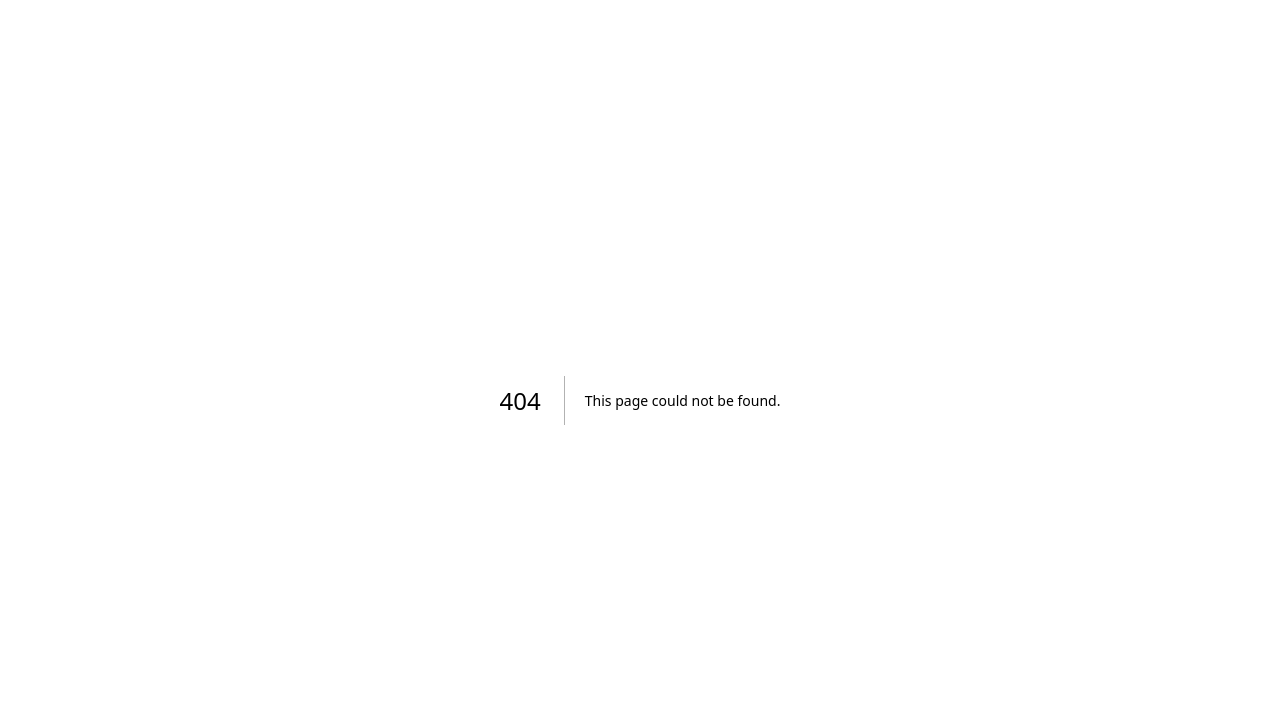
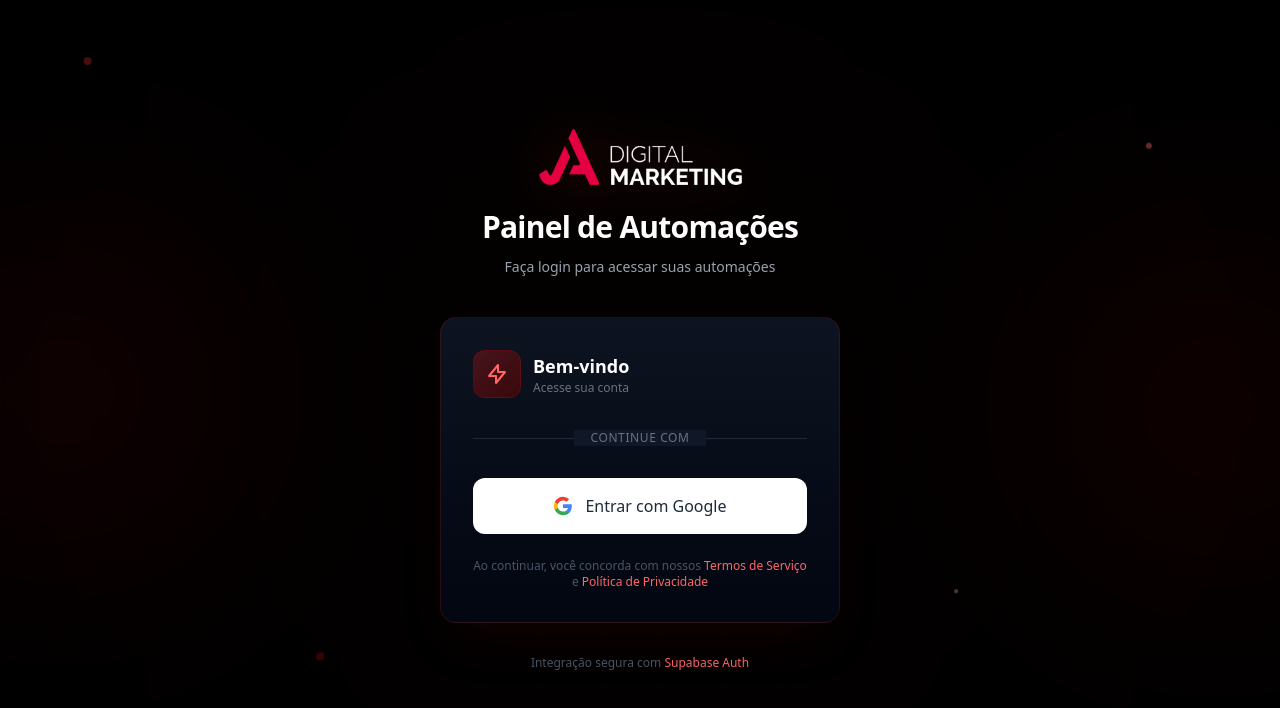
Before and after one commit to PhabloC/automacao-jea, a Next.js app: page /login in a window 1280 px wide. Before the commit this address had no page. Shown: the top 708 px of the page. Built offline with nearby package versions, Linux system fonts and the light colour scheme.

Commit message:
feat: add GoogleIcon to SVG exports

```diff
--- /dev/null
+++ b/app/login/page.tsx
@@ -0,0 +1,5 @@
+import LoginPage from "@/components/login/LoginPage";
+
+export default function Login() {
+  return <LoginPage />;
+}
--- /dev/null
+++ b/components/login/LoginPage.tsx
@@ -0,0 +1,168 @@
+"use client";
+
+import { useState } from "react";
+import { GoogleIcon, LightningIcon, SpinnerIcon } from "@/svg";
+
+export default function LoginPage() {
+  const [isLoading, setIsLoading] = useState(false);
+
+  const handleGoogleLogin = async () => {
+    setIsLoading(true);
+    // TODO: Implementar integração com Supabase
+    // Simular delay para demonstração
+    setTimeout(() => {
+      setIsLoading(false);
+    }, 2000);
+  };
+
+  return (
+    <div className="min-h-screen bg-black flex flex-col items-center justify-center relative overflow-hidden">
+      {/* Background Effects */}
+      <div className="absolute inset-0 overflow-hidden">
+        {/* Gradient orbs */}
+        <div className="absolute top-1/4 -left-32 w-96 h-96 bg-red-900/20 rounded-full blur-[128px] animate-pulse" />
+        <div className="absolute bottom-1/4 -right-32 w-96 h-96 bg-red-800/15 rounded-full blur-[128px] animate-pulse delay-1000" />
+        <div className="absolute top-1/2 left-1/2 -translate-x-1/2 -translate-y-1/2 w-[600px] h-[600px] bg-red-950/10 rounded-full blur-[200px]" />
+
+        {/* Grid pattern */}
+        <div
+          className="absolute inset-0 opacity-[0.03]"
+          style={{
+            backgroundImage: `
+              linear-gradient(rgba(220, 38, 38, 0.3) 1px, transparent 1px),
+              linear-gradient(90deg, rgba(220, 38, 38, 0.3) 1px, transparent 1px)
+            `,
+            backgroundSize: '60px 60px'
+          }}
+        />
+
+        {/* Floating particles */}
+        <div className="absolute top-20 left-20 w-2 h-2 bg-red-500/30 rounded-full animate-float" />
+        <div className="absolute top-40 right-32 w-1.5 h-1.5 bg-red-400/40 rounded-full animate-float delay-500" />
+        <div className="absolute bottom-32 left-1/4 w-2 h-2 bg-red-600/25 rounded-full animate-float delay-1000" />
+        <div className="absolute bottom-48 right-1/4 w-1 h-1 bg-red-300/35 rounded-full animate-float delay-700" />
+      </div>
+
+      {/* Main Content */}
+      <div className="relative z-10 w-full max-w-md px-6">
+        {/* Logo and Title */}
+        <div className="text-center mb-10">
+          <div className="flex justify-center mb-6">
+            <img
+              src="/logo.png"
+              alt="J&A Logo"
+              className="h-14 w-auto drop-shadow-[0_0_30px_rgba(220,38,38,0.3)]"
+            />
+          </div>
+          <h1 className="text-3xl font-bold text-white mb-3 tracking-tight">
+            Painel de Automações
+          </h1>
+          <p className="text-gray-400 text-sm">
+            Faça login para acessar suas automações
+          </p>
+        </div>
+
+        {/* Login Card */}
+        <div className="bg-linear-to-b from-gray-900/80 to-gray-950/90 backdrop-blur-xl rounded-2xl border border-red-900/30 shadow-2xl shadow-red-950/20 p-8">
+          {/* Card Header */}
+          <div className="flex items-center gap-3 mb-8">
+            <div className="flex items-center justify-center w-12 h-12 bg-linear-to-br from-red-900/50 to-red-950/80 rounded-xl border border-red-800/30">
+              <LightningIcon className="w-6 h-6 text-red-400" />
+            </div>
+            <div>
+              <h2 className="text-lg font-semibold text-white">Bem-vindo</h2>
+              <p className="text-xs text-gray-500">Acesse sua conta</p>
+            </div>
+          </div>
+
+          {/* Divider with text */}
+          <div className="relative mb-8">
+            <div className="absolute inset-0 flex items-center">
+              <div className="w-full border-t border-gray-800"></div>
+            </div>
+            <div className="relative flex justify-center text-xs">
+              <span className="px-4 bg-gray-900 text-gray-500 uppercase tracking-wider">
+                Continue com
+              </span>
+            </div>
+          </div>
+
+          {/* Google Login Button */}
+          <button
+            onClick={handleGoogleLogin}
+            disabled={isLoading}
+            className="cursor-pointer group relative w-full flex items-center justify-center gap-3 px-6 py-4 bg-white hover:bg-gray-50 text-gray-800 font-medium rounded-xl transition-all duration-300 hover:shadow-lg hover:shadow-red-950/20 hover:scale-[1.02] active:scale-[0.98] disabled:opacity-70 disabled:cursor-not-allowed disabled:hover:scale-100"
+          >
+            {isLoading ? (
+              <>
+                <SpinnerIcon className="w-5 h-5 animate-spin text-gray-600" />
+                <span>Conectando...</span>
+              </>
+            ) : (
+              <>
+                <GoogleIcon className="w-5 h-5" />
+                <span>Entrar com Google</span>
+              </>
+            )}
+
+            {/* Hover glow effect */}
+            <div className="absolute inset-0 rounded-xl bg-linear-to-r from-red-500/0 via-red-500/10 to-red-500/0 opacity-0 group-hover:opacity-100 transition-opacity duration-300 pointer-events-none" />
+          </button>
+
+          {/* Terms */}
+          <p className="mt-6 text-center text-xs text-gray-600">
+            Ao continuar, você concorda com nossos{" "}
+            <a href="#" className="text-red-400 hover:text-red-300 transition-colors">
+              Termos de Serviço
+            </a>{" "}
+            e{" "}
+            <a href="#" className="text-red-400 hover:text-red-300 transition-colors">
+              Política de Privacidade
+            </a>
+          </p>
+        </div>
+
+        {/* Footer */}
+        <div className="mt-8 text-center">
+          <p className="text-xs text-gray-600">
+            Integração segura com{" "}
+            <span className="text-red-400 font-medium">Supabase Auth</span>
+          </p>
+        </div>
+      </div>
+
+      {/* Bottom gradient line */}
+      <div className="absolute bottom-0 left-0 right-0 h-px bg-linear-to-r from-transparent via-red-900/50 to-transparent" />
+
+      {/* Custom animations */}
+      <style jsx>{`
+        @keyframes float {
+          0%, 100% {
+            transform: translateY(0) translateX(0);
+          }
+          25% {
+            transform: translateY(-20px) translateX(10px);
+          }
+          50% {
+            transform: translateY(-10px) translateX(-5px);
+          }
+          75% {
+            transform: translateY(-25px) translateX(5px);
+          }
+        }
+        .animate-float {
+          animation: float 8s ease-in-out infinite;
+        }
+        .delay-500 {
+          animation-delay: 0.5s;
+        }
+        .delay-700 {
+          animation-delay: 0.7s;
+        }
+        .delay-1000 {
+          animation-delay: 1s;
+        }
+      `}</style>
+    </div>
+  );
+}
--- /dev/null
+++ b/svg/GoogleIcon.tsx
@@ -0,0 +1,22 @@
+export default function GoogleIcon({ className = "w-5 h-5" }: { className?: string }) {
+  return (
+    <svg className={className} viewBox="0 0 24 24" xmlns="http://www.w3.org/2000/svg">
+      <path
+        d="M22.56 12.25c0-.78-.07-1.53-.2-2.25H12v4.26h5.92c-.26 1.37-1.04 2.53-2.21 3.31v2.77h3.57c2.08-1.92 3.28-4.74 3.28-8.09z"
+        fill="#4285F4"
+      />
+      <path
+        d="M12 23c2.97 0 5.46-.98 7.28-2.66l-3.57-2.77c-.98.66-2.23 1.06-3.71 1.06-2.86 0-5.29-1.93-6.16-4.53H2.18v2.84C3.99 20.53 7.7 23 12 23z"
+        fill="#34A853"
+      />
+      <path
+        d="M5.84 14.09c-.22-.66-.35-1.36-.35-2.09s.13-1.43.35-2.09V7.07H2.18C1.43 8.55 1 10.22 1 12s.43 3.45 1.18 4.93l2.85-2.22.81-.62z"
+        fill="#FBBC05"
+      />
+      <path
+        d="M12 5.38c1.62 0 3.06.56 4.21 1.64l3.15-3.15C17.45 2.09 14.97 1 12 1 7.7 1 3.99 3.47 2.18 7.07l3.66 2.84c.87-2.6 3.3-4.53 6.16-4.53z"
+        fill="#EA4335"
+      />
+    </svg>
+  );
+}
--- a/svg/index.ts
+++ b/svg/index.ts
@@ -8,3 +8,4 @@ export { default as CloseIcon } from "./CloseIcon";
 export { default as InfoIcon } from "./InfoIcon";
 export { default as SpinnerIcon } from "./SpinnerIcon";
 export { default as TrashIcon } from "./TrashIcon";
+export { default as GoogleIcon } from "./GoogleIcon";
```
